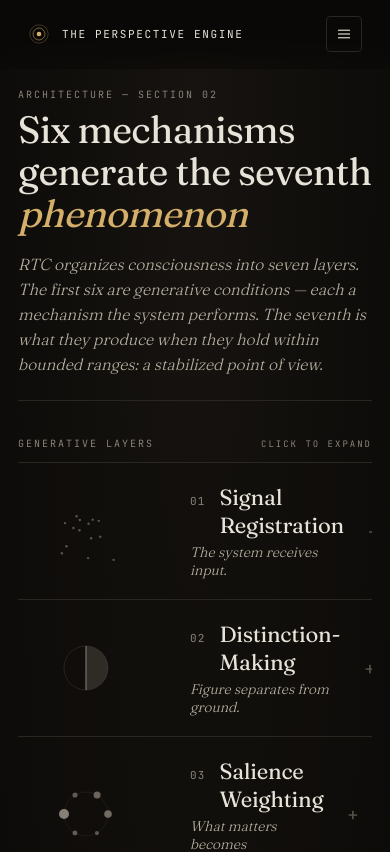
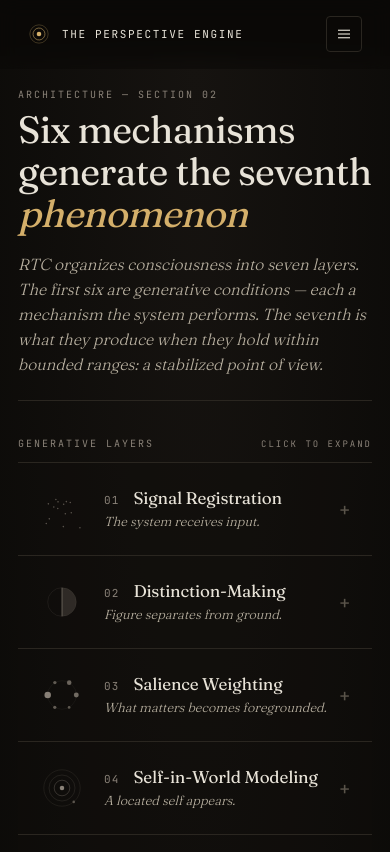
Before and after one commit to rerbe7333/perspective-engine, a Next.js app: page /architecture in a window 390 px wide. Shown: the top 852 px of the page. Built offline with nearby package versions, Linux system fonts and the light colour scheme.

Commit message:
Fix architecture row clipping: smaller glyph + tighter padding on mobile

```diff
--- a/app/architecture/page.tsx
+++ b/app/architecture/page.tsx
@@ -156,6 +156,7 @@ function LayerRow({ layer, index, expanded, onToggle, total, isEmergent, time }:
     >
       {/* Collapsed row */}
       <div
+        className="arch-row-mobile"
         style={{
           display: "grid",
           gridTemplateColumns: "120px 1fr auto",
@@ -217,6 +218,7 @@ function LayerRow({ layer, index, expanded, onToggle, total, isEmergent, time }:
             </h3>
           </div>
           <div
+            className="arch-row-short"
             style={{
               fontFamily: "'Fraunces', serif",
               fontStyle: "italic",
--- a/app/globals.css
+++ b/app/globals.css
@@ -126,6 +126,25 @@ video {
     order: 3;
   }
 
+  /* Architecture page: tighten the collapsed layer row so + chevron stays visible. */
+  .arch-row-mobile {
+    grid-template-columns: 56px 1fr auto !important;
+    gap: 12px !important;
+    padding: 16px 18px !important;
+  }
+  .arch-row-mobile h3 {
+    font-size: 17px !important;
+    line-height: 1.2 !important;
+  }
+  .arch-row-mobile .arch-row-short {
+    font-size: 13px !important;
+    line-height: 1.35 !important;
+  }
+  .arch-row-mobile svg {
+    width: 52px !important;
+    height: 52px !important;
+  }
+
   /* Larger slider thumbs on mobile — touch targets need ~22px to feel right. */
   input[type='range']::-webkit-slider-thumb {
     width: 22px !important;
```
